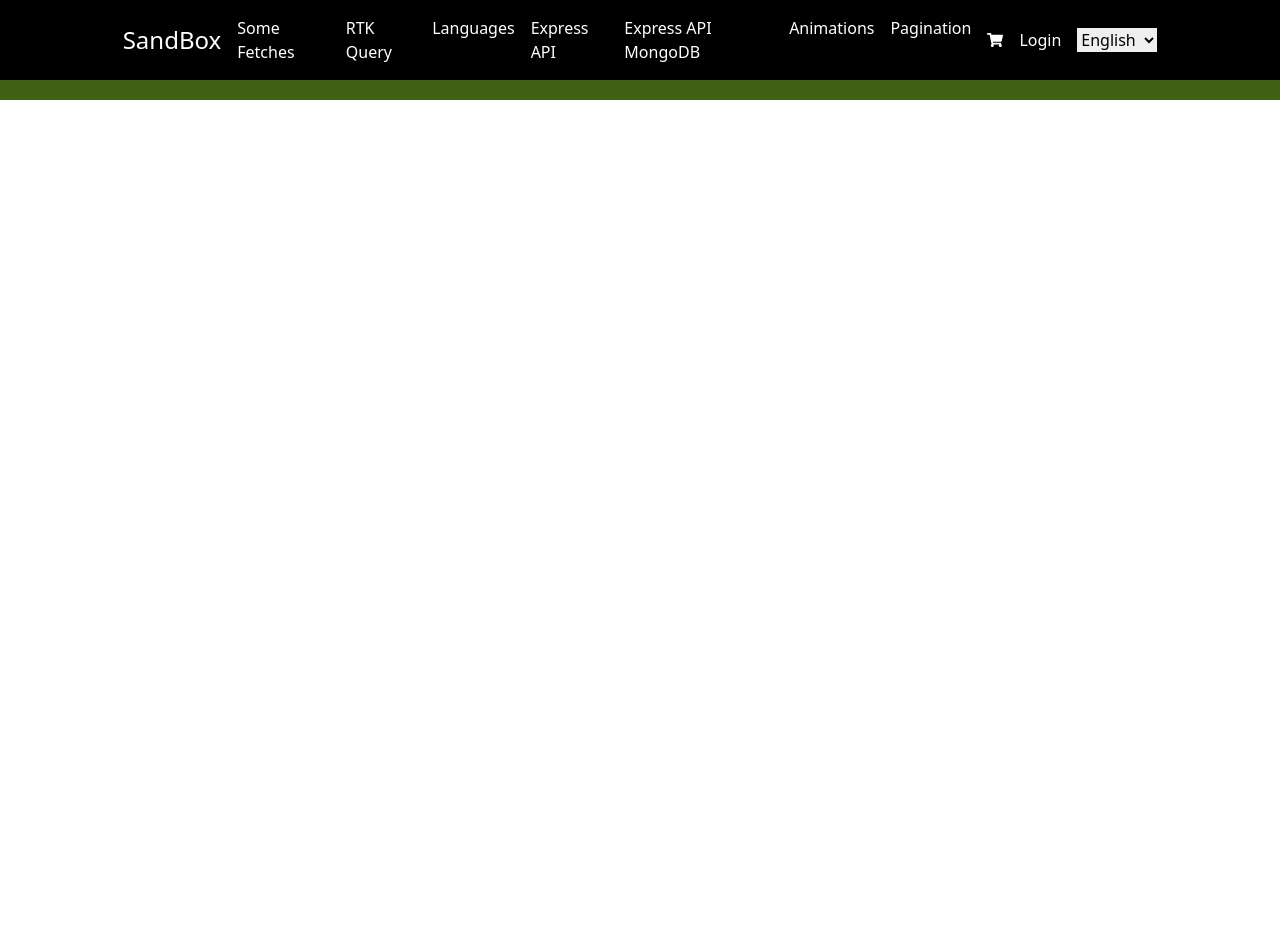
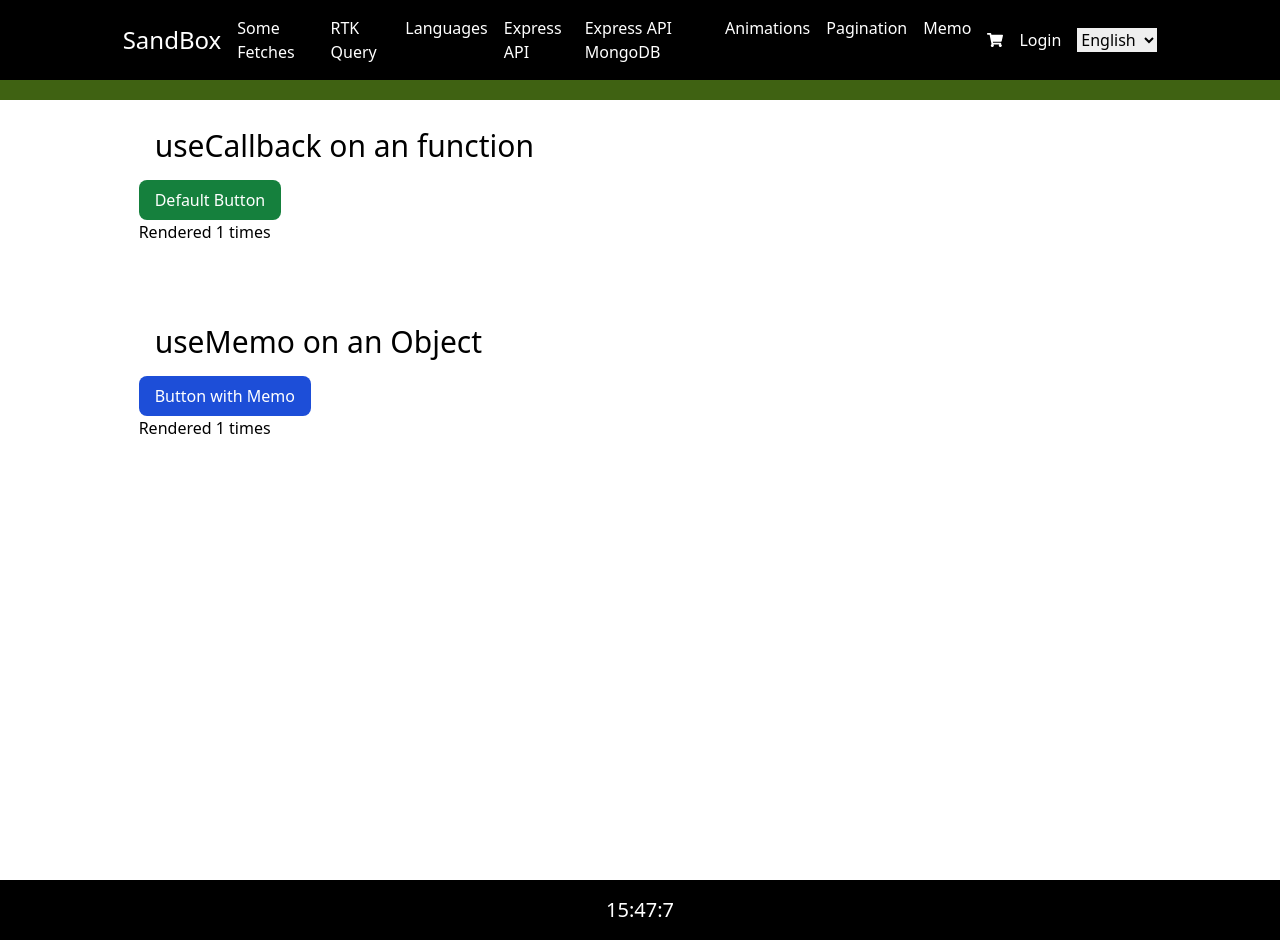
Before and after one commit to Xavi-Arnau/react-sandbox, a React (Create React App) app: page /memo in a window 1280 px wide. Before the commit the page ends 800 px from the top, so only its background shows below. Built offline with nearby package versions, Linux system fonts and the light colour scheme.

Commit message:
memo examples

```diff
--- a/src/App.js
+++ b/src/App.js
@@ -17,6 +17,7 @@ import ExpressApi from "./screens/ExpressApi";
 import Animations from "./screens/Animations";
 import ExpressApiMongo from "./screens/ExpressApiMongo";
 import Pagination from "./screens/Pagination";
+import Memo from "./screens/Memo";
 
 function App() {
   return (
@@ -42,6 +43,7 @@ function App() {
                 <Route path="/expressapimongo" element={<ExpressApiMongo />} />
                 <Route path="/animations" element={<Animations />} />
                 <Route path="/pagination" element={<Pagination />} />
+                <Route path="/memo" element={<Memo />} />
 
                 <Route path="/login" element={<Login />} />
                 <Route element={<PrivateRoute />}>
--- a/src/components/Header.jsx
+++ b/src/components/Header.jsx
@@ -68,6 +68,9 @@ const Header = () => {
           <li>
             <Link to="/pagination">Pagination</Link>
           </li>
+          <li>
+            <Link to="/memo">Memo</Link>
+          </li>
         </ul>
         <div className="flex flex-row gap-4 items-center">
           <div className="relative">
--- /dev/null
+++ b/src/components/Memo/MemoButton.jsx
@@ -0,0 +1,21 @@
+import React, { useRef, memo } from "react";
+
+const MemoButton = memo(({ onClick }) => {
+  const counterRef = useRef(0);
+  console.log("Memo1 Button Render...", counterRef.current);
+  counterRef.current += 1;
+  return (
+    <div className="row">
+      <button
+        onClick={onClick}
+        className=" bg-green-700 text-white py-2 px-4 rounded-lg"
+      >
+        Default Button
+      </button>
+
+      <div>Rendered {counterRef.current} times</div>
+    </div>
+  );
+});
+
+export default MemoButton;
--- /dev/null
+++ b/src/components/Memo/MemoButton2.jsx
@@ -0,0 +1,22 @@
+import React, { useRef, memo } from "react";
+
+const MemoButton2 = memo(({ onClick, buttonAttr }) => {
+  const counterRef = useRef(0);
+  console.log("Memo2 Button Render...", counterRef.current);
+  counterRef.current += 1;
+  return (
+    <div className="row">
+      <button
+        onClick={onClick}
+        className=" bg-blue-700 text-white py-2 px-4 rounded-lg"
+        disabled={buttonAttr.disabled}
+      >
+        {buttonAttr.title}
+      </button>
+
+      <div>Rendered {counterRef.current} times</div>
+    </div>
+  );
+});
+
+export default MemoButton2;
--- /dev/null
+++ b/src/components/Memo1.jsx
@@ -0,0 +1,20 @@
+import React, { useCallback, useState } from "react";
+import MemoButton from "./Memo/MemoButton";
+
+const Memo1 = () => {
+  const [value, setValue] = useState(0);
+
+  const onClick = useCallback(() => {
+    setValue((prev) => prev + 1);
+  }, []);
+
+  console.log("State1: ", value);
+  return (
+    <div className="p-8">
+      <h2 className="text-3xl p-4">useCallback on an function</h2>
+      <MemoButton onClick={onClick} />
+    </div>
+  );
+};
+
+export default Memo1;
--- /dev/null
+++ b/src/components/Memo2.jsx
@@ -0,0 +1,28 @@
+import React, { useCallback, useState, useMemo } from "react";
+import MemoButton2 from "./Memo/MemoButton2";
+
+const Memo2 = () => {
+  const [value, setValue] = useState(0);
+
+  const onClick = useCallback(() => {
+    setValue((prev) => prev + 1);
+  }, []);
+
+  const buttonAttr = useMemo(
+    () => ({
+      title: "Button with Memo",
+      disabled: false,
+    }),
+    []
+  );
+
+  console.log("State2: ", value);
+  return (
+    <div className="p-8">
+      <h2 className="text-3xl p-4">useMemo on an Object</h2>
+      <MemoButton2 onClick={onClick} buttonAttr={buttonAttr} />
+    </div>
+  );
+};
+
+export default Memo2;
--- /dev/null
+++ b/src/screens/Memo.jsx
@@ -0,0 +1,15 @@
+import Memo1 from "../components/Memo1";
+import Memo2 from "../components/Memo2";
+
+//https://medium.com/picus-security-engineering/optimization-with-react-memo-7e0b0ffb7536
+
+const Memo = () => {
+  return (
+    <div className="mt-20 min-h-screen">
+      <Memo1 />
+      <Memo2 />
+    </div>
+  );
+};
+
+export default Memo;
```
